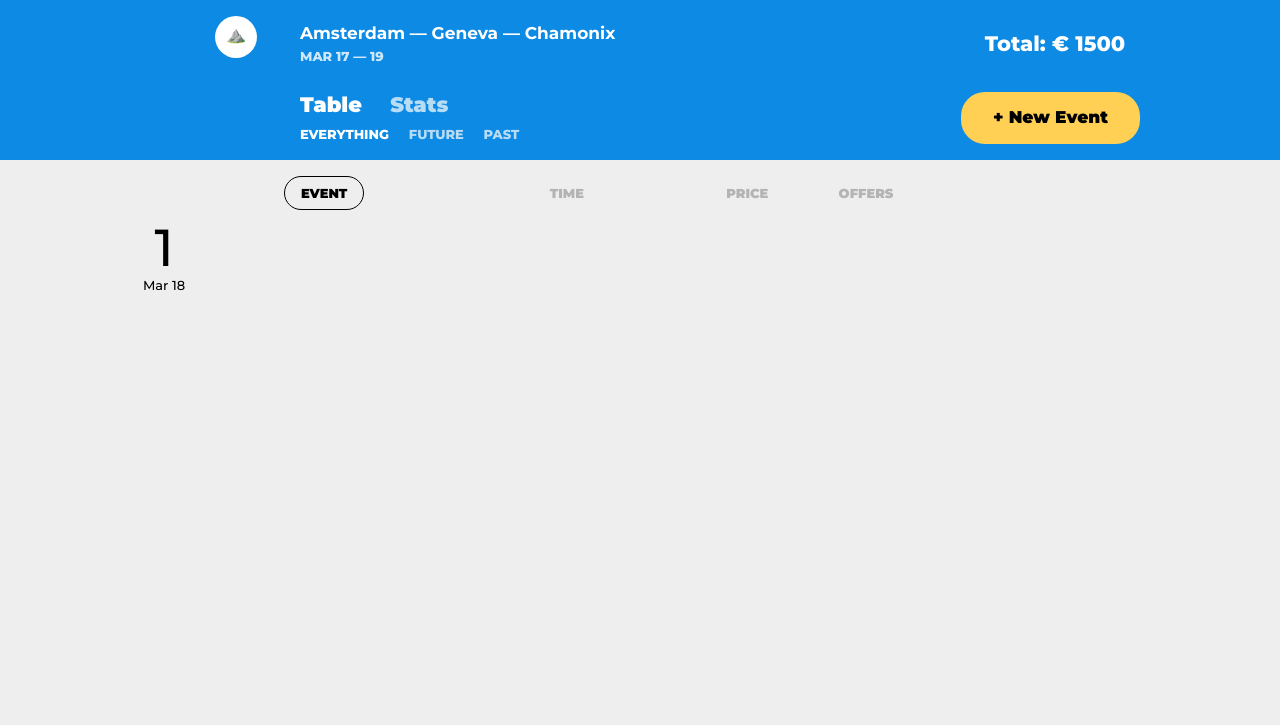
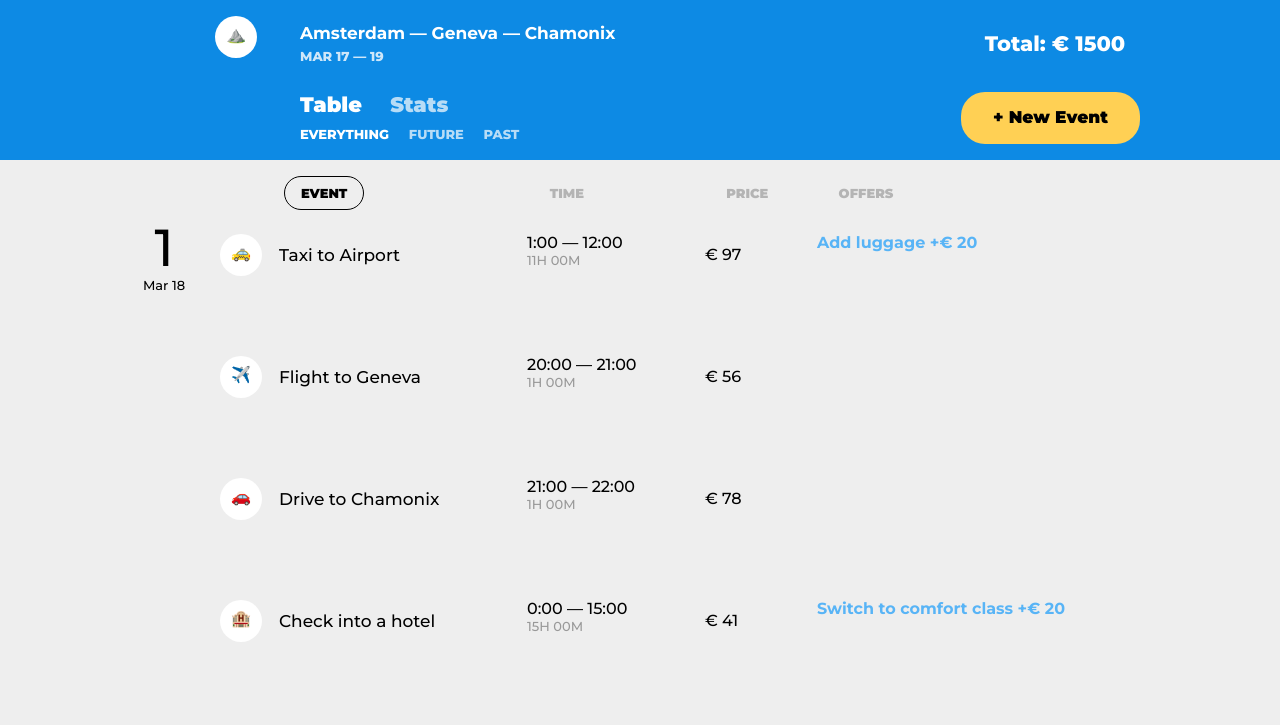
Before and after one commit to AlexLarina/422049-big-trip-8, a website built with webpack: page public/index.html in a window 1280 px wide. Built offline with nearby package versions, Linux system fonts and the light colour scheme.

Commit message:
Добавляет обработчики в класс Event

```diff
--- a/package.json
+++ b/package.json
@@ -15,7 +15,6 @@
     "babel-loader": "8.0.5",
     "eslint": "5.13.0",
     "eslint-config-htmlacademy": "0.5.2",
-    "html-webpack-plugin": "^3.2.0",
     "webpack": "4.29.6",
     "webpack-cli": "3.2.3",
     "webpack-dev-server": "3.2.1"
--- a/public/index.html
+++ b/public/index.html
@@ -64,7 +64,5 @@
     </section>
   </section>
 </main>
-
-<script type="text/javascript" src="bundle.js"></script>
-<script type="text/javascript" src="bundle.js"></script></body>
+</body>
 </html>
--- a/src/components/event.js
+++ b/src/components/event.js
@@ -1,26 +1,50 @@
-import {createEventsTemplate} from '../templates/events';
+import createEventTemplate from '../templates/event';
+import createElement from '../create-element';
 
-class Event {
+export default class EventComponent {
   constructor(data) {
-    this._data = data;
+    this._data = data; // @TODO: deep clone
 
     this._element = null;
     this._state = {
       isEdit: false
     };
+
+    this.clickCallback = null;
+    this.handleClick = this.handleClick.bind(this);
   }
 
   get template() {
-    return createEventsTemplate(this._data);
+    return createEventTemplate(this._data);
   }
 
-  render(container) {
-    if (this._element) {
-      container.removeChild(this._element);
-      this._element = null;
+  createEventListeners() {
+    this._element.addEventListener(`click`, this.handleClick);
+  }
+
+  removeEventListeners() {
+    this._element.removeEventListener(`click`, this.handleClick);
+  }
+
+  handleClick() {
+    if (this.clickCallback) {
+      this.clickCallback();
     }
+  }
 
-    this._element = this.template;
-    container.appendChild(this._element);
+  onClick(callback) {
+    this.clickCallback = callback;
+  }
+
+  unrender() {
+    this.removeEventListeners();
+    this._element = null;
+  }
+
+  render() {
+    this._element = createElement(this.template);
+    this.createEventListeners();
+
+    return this._element;
   }
 }
--- /dev/null
+++ b/src/create-element.js
@@ -0,0 +1,7 @@
+const createElement = (template) => {
+  const newElement = document.createElement(`div`);
+  newElement.innerHTML = template;
+  return newElement.firstChild;
+};
+
+export default createElement;
--- a/src/main.js
+++ b/src/main.js
@@ -1,9 +1,8 @@
-import Event from './components/event';
+import EventComponent from './components/event';
 import {createFilters} from './mocks/filters';
 import {createEvents} from './mocks/events';
 
 import {createFiltersTemplate} from './templates/filters';
-import {createEventsTemplate} from './templates/events';
 
 const EVENTS_LIMIT = 4;
 
@@ -14,7 +13,13 @@ const filtersContainerElement = document.querySelector(`.trip-filter`);
 const eventsContainerElement = document.querySelector(`.trip-day__items`);
 
 filtersContainerElement.innerHTML = createFiltersTemplate(filters);
-// eventsContainerElement.innerHTML = createEventsTemplate(events);
 
-const eventElements = new Event(events);
-eventElements.render(eventsContainerElement);
+events.forEach((event) => {
+  const component = new EventComponent(event);
+
+  component.onClick(() => {
+    console.log('BOOM!');
+  });
+
+  eventsContainerElement.appendChild(component.render());
+});
--- a/src/templates/events.js
+++ b/src/templates/event.js
@@ -17,16 +17,15 @@ const createOffersTemplate = (offers) => (
   </ul>`
 );
 
-export const createEventsTemplate = (events) => (
-  events
-  .map((event) => (
-    `<article class="trip-point">
+
+const createEventTemplate = (event) => (
+  `<article class="trip-point">
       <i class="trip-icon">${event.icon}</i>
       <h3 class="trip-point__title">${event.title}</h3>
       ${createTimetableTemplate(event)}
       <p class="trip-point__price">&euro;&nbsp;${event.price}</p>
       ${createOffersTemplate(event.offers)}
     </article>`
-  ))
-  .join(``)
 );
+
+export default createEventTemplate;
--- a/webpack.config.js
+++ b/webpack.config.js
@@ -1,5 +1,4 @@
 const path = require(`path`);
-const HtmlWebpackPlugin = require(`html-webpack-plugin`);
 
 module.exports = {
   mode: `development`,
@@ -14,11 +13,6 @@ module.exports = {
       use: `babel-loader`
     }]
   },
-  plugins: [
-    new HtmlWebpackPlugin({
-      template: `./public/index.html`
-    })
-  ],
   devtool: `source-map`,
   devServer: {
     contentBase: path.join(__dirname, `public`),
```
Also changed, not shown: src/mocks/events.js (+12 -3 lines).
